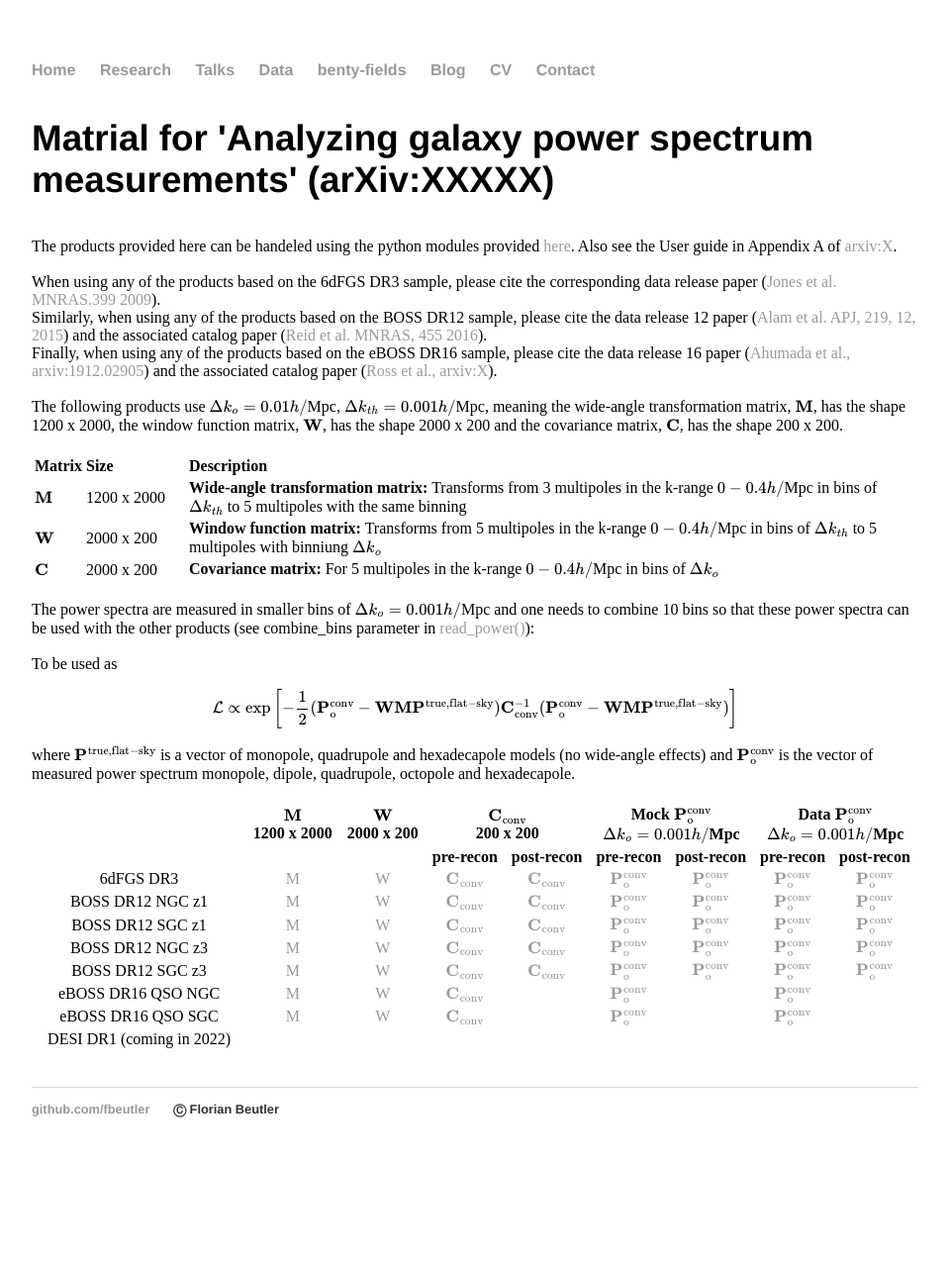
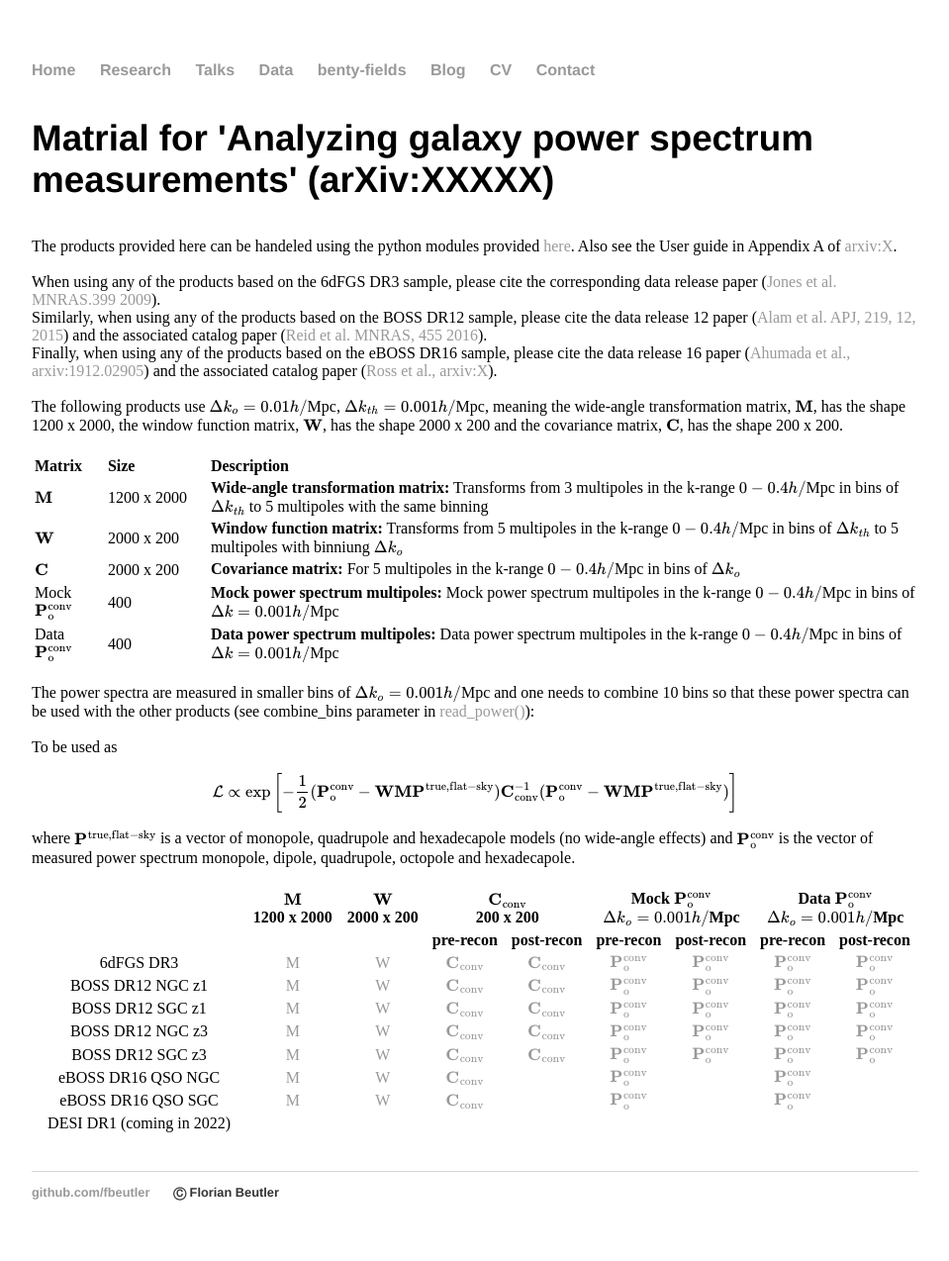
Before and after one commit to fbeutler/fbeutler.github.io, a Jekyll site: the page built from hub/deconv_paper.html, in a window 1280 px wide. Shown: the whole page at 99% size, without its empty margins (160-1119 px from the left). Built offline with Jekyll 4.4.1, drawn with Linux system fonts in a browser that asks for light colours; before the commit the page ends 1190 px from its top, so only the background shows below that.

Commit message:
Update deconv_paper.html

```diff
--- a/hub/deconv_paper.html
+++ b/hub/deconv_paper.html
@@ -49,6 +49,18 @@ Finally, when using any of the products based on the eBOSS DR16 sample, please c
     <td>\(\textbf{C}\)</td>
     <td style="min-width:100px">2000 x 200</td>
     <td><b>Covariance matrix:</b> For 5 multipoles in the k-range \(0 - 0.4h/\)Mpc in bins of \(\Delta k_{o}\)</td>
+  </tr>
+  <tr style="text-align: left">
+    <td>Mock \(\mathbf{P}^{\rm conv}_{\rm o}\)</td>
+    <td style="min-width:100px">400</td>
+    <td><b>Mock power spectrum multipoles:</b> Mock power spectrum multipoles in the k-range \(0 - 0.4h/\)Mpc in bins
+	    of \(\Delta k = 0.001h/\)Mpc</td>
+  </tr>
+  <tr style="text-align: left">
+    <td>Data \(\mathbf{P}^{\rm conv}_{\rm o}\)</td>
+    <td style="min-width:100px">400</td>
+    <td><b>Data power spectrum multipoles:</b> Data power spectrum multipoles in the k-range \(0 - 0.4h/\)Mpc in bins
+	    of \(\Delta k = 0.001h/\)Mpc</td>
   </tr>
 </table><br>
 
```
